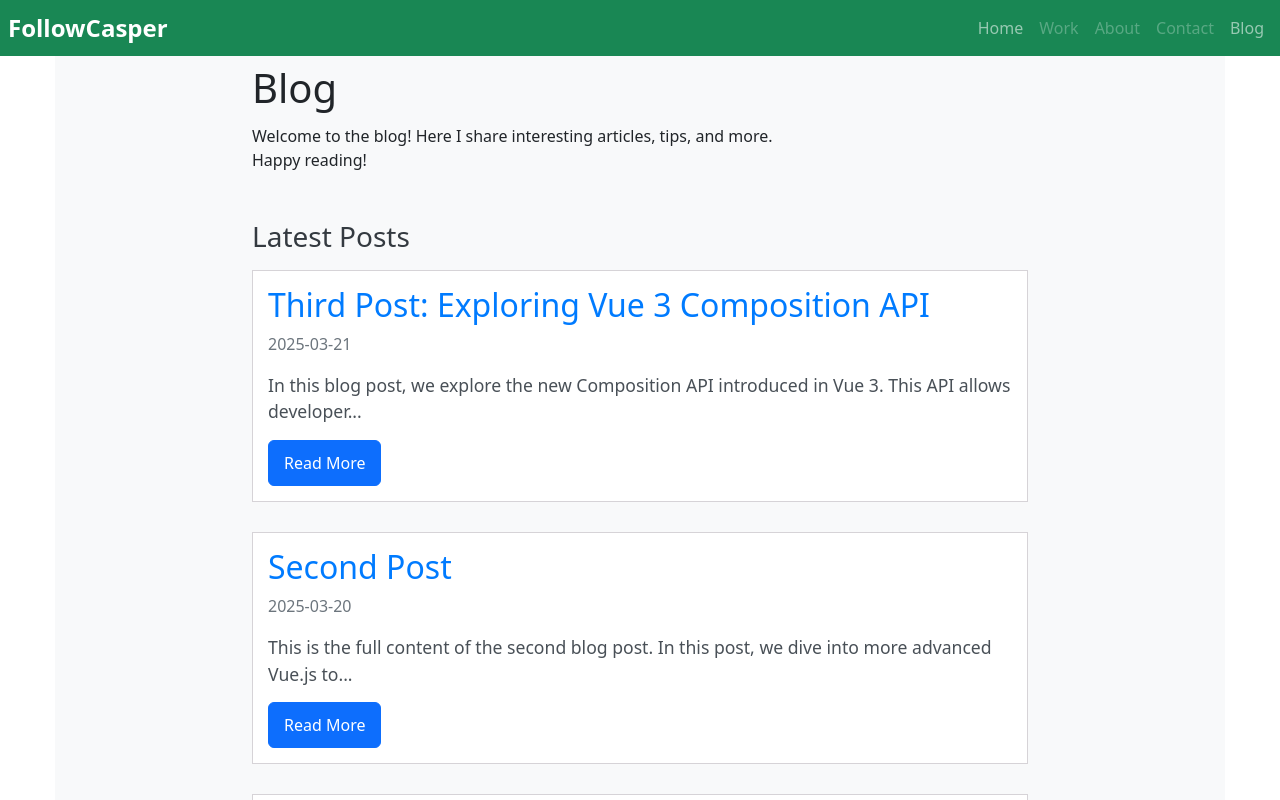
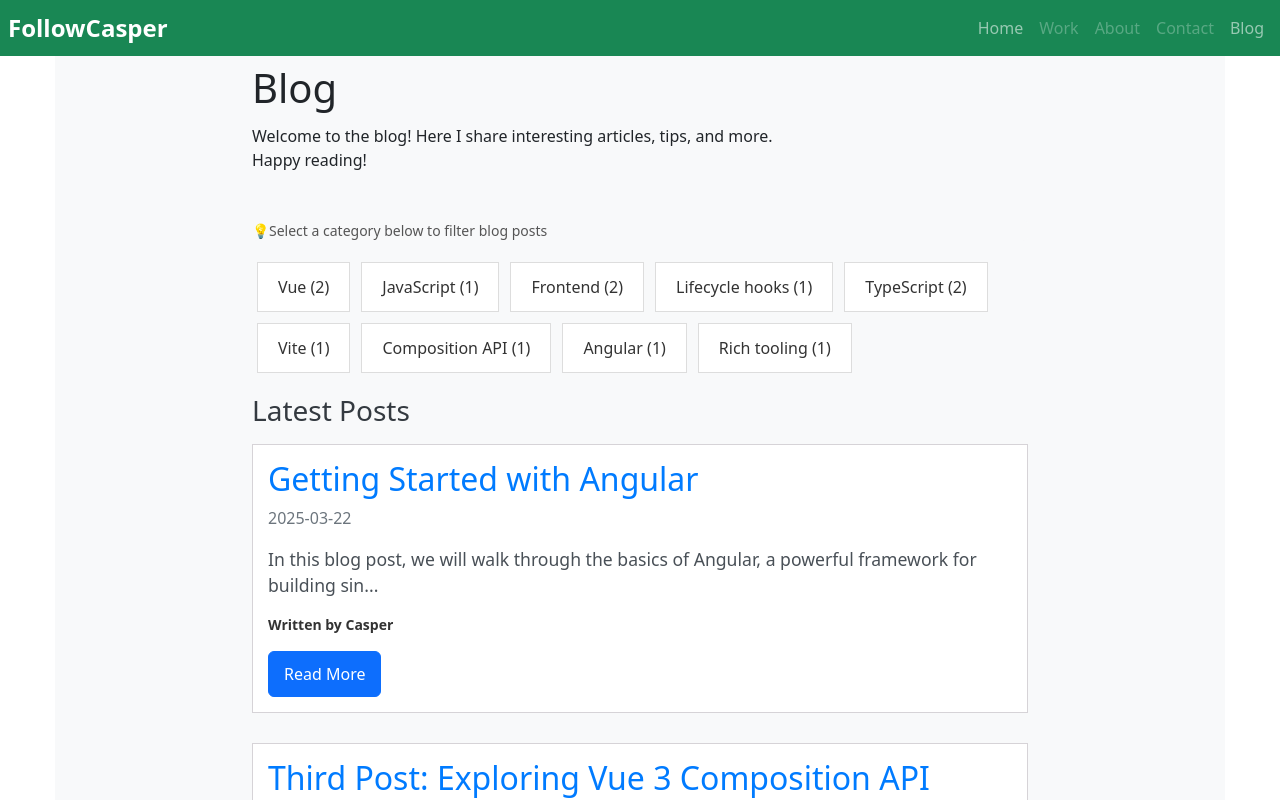
Before and after one commit to Caspec/Followcasperv2, a Vue app: page /blog in a window 1280 px wide. Shown: the top 800 px of the page. Built offline with nearby package versions, Linux system fonts and the light colour scheme.

Commit message:
feat: add blog filter v1

```diff
--- a/src/content/posts.ts
+++ b/src/content/posts.ts
@@ -5,6 +5,8 @@ export type Post = {
   excerpt: string
   content: string
   slug: string
+  author?: string
+  tags?: string[]
 }
 
 export const posts: Post[] = [
@@ -15,6 +17,8 @@ export const posts: Post[] = [
     excerpt: 'This is the excerpt of the first post.',
     content: `This is the full content of the first blog post. It talks about how to start learning Vue.js and why it's a great choice for modern web development. The post goes into detail about the basic concepts of Vue, including components, directives, and reactivity. If you're new to Vue, this will help you get started quickly.`,
     slug: 'my-first-blog-post',
+    author: 'Casper',
+    tags: ['Vue', 'JavaScript', 'Frontend'],
   },
   {
     id: 2,
@@ -23,6 +27,8 @@ export const posts: Post[] = [
     excerpt: 'This is the excerpt of the second post.',
     content: `This is the full content of the second blog post. In this post, we dive into more advanced Vue.js topics, including Vuex, Vue Router, and component lifecycle hooks. These are some of the core features that make Vue.js so powerful and flexible. By mastering these, you can build complex and scalable applications with ease.`,
     slug: 'second-post',
+    author: 'Casper',
+    tags: ['Vue', 'Lifecycle hooks', 'Frontend'],
   },
   {
     id: 3,
@@ -32,5 +38,18 @@ export const posts: Post[] = [
       'A deep dive into the Composition API and how it improves code organization and reusability.',
     content: `In this blog post, we explore the new Composition API introduced in Vue 3. This API allows developers to write more modular and reusable code by organizing logic into functions that can be shared across components. We'll walk through examples of using the Composition API for handling state, lifecycle hooks, and providing reactivity.`,
     slug: 'third-post-exploring-vue-3-composition-api',
+    author: 'Casper',
+    tags: ['TypeScript', 'Vite', 'Composition API'],
+  },
+  {
+    id: 4,
+    title: 'Getting Started with Angular',
+    date: '2025-03-22',
+    excerpt:
+      'This post introduces Angular, explaining its architecture, key concepts, and how to set up a basic Angular project.',
+    content: `In this blog post, we will walk through the basics of Angular, a powerful framework for building single-page applications. Angular is known for its scalability and rich tooling, including Angular CLI, TypeScript integration, and dependency injection. This post will cover how to set up a new Angular project, explain the folder structure, and introduce you to the key building blocks like modules, components, services, and directives. If you’re looking to get started with Angular, this guide will help you hit the ground running.`,
+    slug: 'getting-started-with-angular',
+    author: 'Casper',
+    tags: ['Angular', 'TypeScript', 'Rich tooling'],
   },
 ]
--- a/src/views/BlogView.vue
+++ b/src/views/BlogView.vue
@@ -7,9 +7,25 @@
           Welcome to the blog! Here I share interesting articles, tips, and more. <br />
           Happy reading!
         </p>
-        <div class="my-5">
+        <div class="filter-info mt-5">
+          <p>💡Select a category below to filter blog posts</p>
+        </div>
+        <div class="tag-filter">
+          <button
+            v-for="tag in tags"
+            :key="tag.tag"
+            @click="filterByTag(tag.tag)"
+            :class="{ 'active-tag': selectedTag === tag.tag }"
+          >
+            {{ tag.tag }} ({{ tag.count }})
+          </button>
+          <button class="btn btn-warning" v-if="selectedTag" @click="clearFilter">
+            Clear Filter
+          </button>
+        </div>
+        <div class="my-3">
           <h3>Latest Posts</h3>
-          <div v-for="post in sortedPosts" :key="post.id" class="post-section mt-3">
+          <div v-for="post in filteredPosts" :key="post.id" class="post-section mt-3">
             <router-link :to="`/blog/${post.slug}`" class="post-link">
               <div class="post-content">
                 <h2>{{ post.title }}</h2>
@@ -17,6 +33,7 @@
                 <p class="post-excerpt">
                   {{ truncateContent(post.content) }}
                 </p>
+                <p class="post-author">Written by {{ post.author }}</p>
                 <button class="btn btn-primary">Read More</button>
               </div>
             </router-link>
@@ -28,17 +45,46 @@
 </template>
 
 <script setup lang="ts">
-import { ref, onMounted } from 'vue'
-import type { Post } from '@/content/posts'
+import { ref, computed } from 'vue'
 import { posts } from '@/content/posts'
 
-const sortedPosts = ref<Post[]>([])
+const selectedTag = ref<string | null>(null)
 
-onMounted(() => {
-  sortedPosts.value = posts.slice().sort((a, b) => {
-    return new Date(b.date).getTime() - new Date(a.date).getTime()
+const sortedPosts = computed(() => {
+  return [...posts].sort((a, b) => new Date(b.date).getTime() - new Date(a.date).getTime())
+})
+
+const filteredPosts = computed(() => {
+  if (!selectedTag.value) return sortedPosts.value
+  return sortedPosts.value.filter(
+    (post) => selectedTag.value && post.tags?.includes(selectedTag.value),
+  )
+})
+
+const tags = computed(() => {
+  const tagCounts: { [key: string]: number } = {}
+  posts.forEach((post) => {
+    post.tags?.forEach((tag) => {
+      if (tagCounts[tag]) {
+        tagCounts[tag]++
+      } else {
+        tagCounts[tag] = 1
+      }
+    })
   })
+  return Object.keys(tagCounts).map((tag) => ({
+    tag,
+    count: tagCounts[tag],
+  }))
 })
+
+const filterByTag = (tag: string) => {
+  selectedTag.value = tag
+}
+
+const clearFilter = () => {
+  selectedTag.value = null
+}
 
 const truncateContent = (content: string): string => {
   return content.length > 100 ? content.substring(0, 100) + '...' : content
@@ -104,4 +150,62 @@ const truncateContent = (content: string): string => {
     max-width: 100%;
   }
 }
+
+.filter-info {
+  background: #f8f9fa;
+  border-radius: 5px;
+  font-size: 14px;
+  color: #555;
+  margin-bottom: 10px;
+}
+
+.tag-filter {
+  display: flex;
+  gap: 1px;
+  flex-wrap: wrap;
+}
+
+.tag-filter button {
+  margin: 5px;
+  padding: 12px 20px;
+  background: #ffffff;
+  color: #333;
+  cursor: pointer;
+  border: 1px solid #ddd;
+  font-size: 16px;
+  font-weight: 500;
+  border-radius: 0px;
+  transition:
+    background 0.3s,
+    color 0.3s,
+    transform 0.2s;
+}
+
+.tag-filter button:hover {
+  background: #f8f9fa;
+}
+
+.tag-filter button.active-tag {
+  background: #007bff;
+  color: white;
+  border-color: #007bff;
+  transform: scale(1.05);
+}
+
+.tag-filter button.btn-warning {
+  background-color: #ffc107;
+  color: #212529;
+  border-color: #ffc107;
+}
+
+.tag-filter button.btn-warning:hover {
+  background-color: #e0a800;
+  border-color: #e0a800;
+}
+
+.post-author {
+  font-size: 14px;
+  font-weight: bold;
+  color: #333;
+}
 </style>
```
